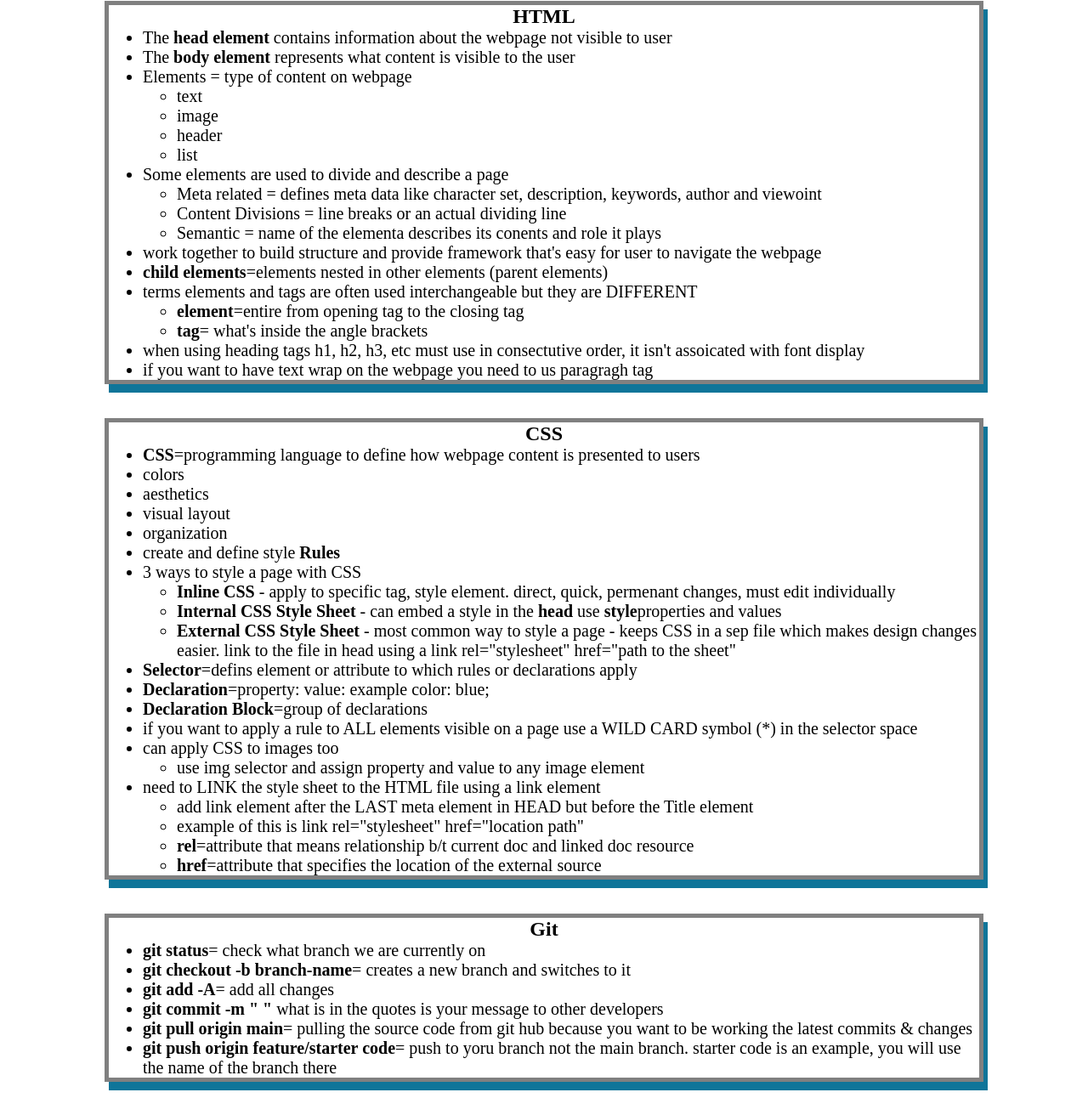
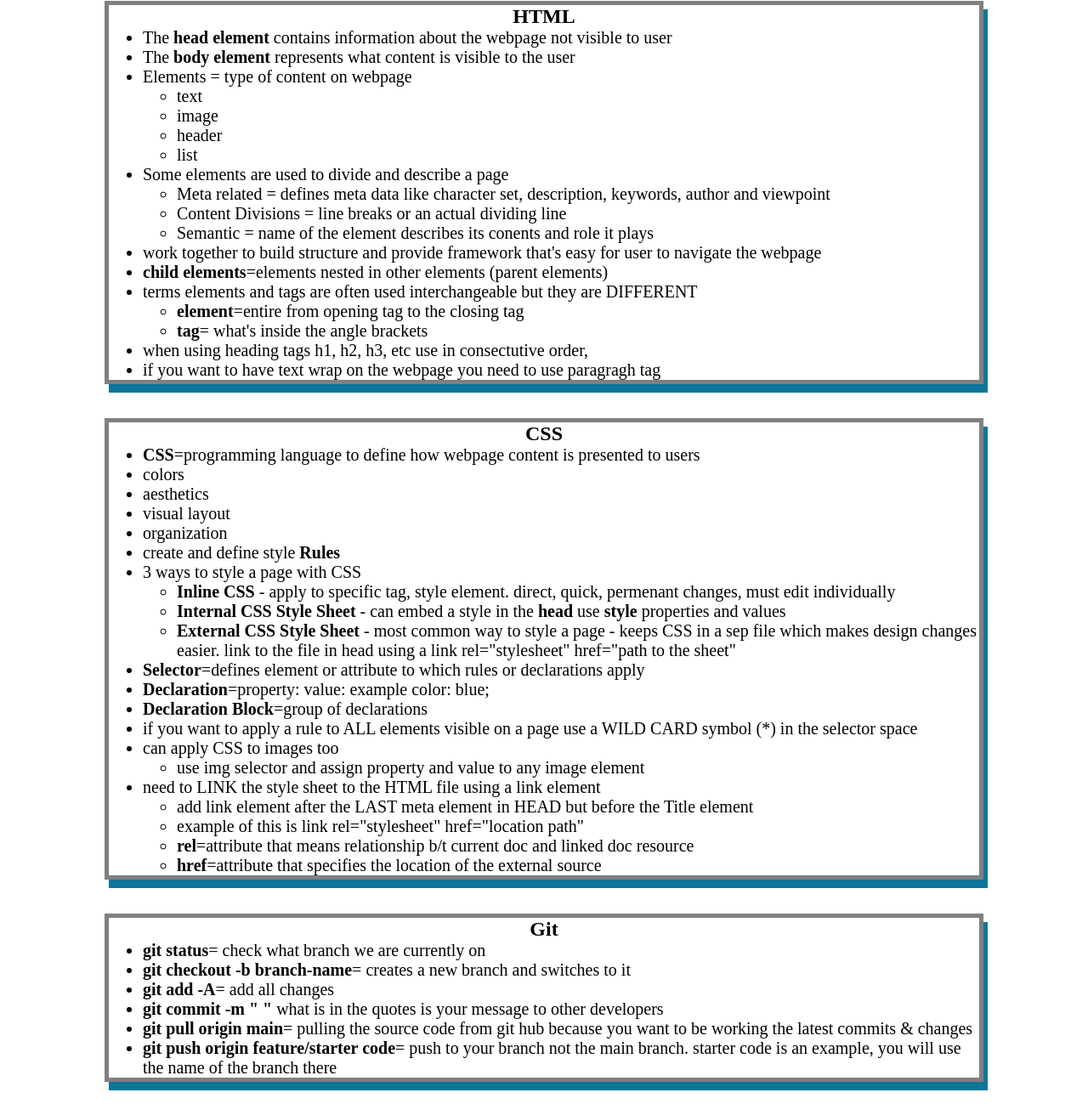
Before and after one commit to nchoin/prework-study-guide, a plain HTML site: page index.html in a window 1280 px wide. Shown: the part 177-1489 px from the top of the page at 85% size. Drawn offline with Linux system fonts and the light colour scheme.

Commit message:
corrected spelling mistakes

```diff
--- a/index.html
+++ b/index.html
@@ -28,9 +28,9 @@
         </ul>
         <li>Some elements are used to divide and describe a page
           <ul>
-            <li>Meta related = defines meta data like character set, description, keywords, author and viewoint</li>
+            <li>Meta related = defines meta data like character set, description, keywords, author and viewpoint</li>
             <li>Content Divisions = line breaks or an actual dividing line</li>
-            <li>Semantic = name of the elementa describes its conents and role it plays</li>
+            <li>Semantic = name of the element describes its conents and role it plays</li>
           </ul>
         <li>work together to build structure and provide framework that's easy for user to navigate the webpage</li>
         <li><b>child elements</b>=elements nested in other elements (parent elements)</li>
@@ -39,8 +39,8 @@
           <li><b>element</b>=entire from opening tag to the closing tag</li>
           <li><b>tag</b>= what's inside the angle brackets</li>
         </ul>
-        <li> when using heading tags h1, h2, h3, etc must use in consectutive order, it isn't assoicated with font display</li>
-        <li> if you want to have text wrap on the webpage you need to us paragragh tag </li>
+        <li> when using heading tags h1, h2, h3, etc use in consectutive order,</li>
+        <li> if you want to have text wrap on the webpage you need to use paragragh tag </li>
       </ul>
      </section>
      <section class="card" id="css-section">
@@ -55,10 +55,10 @@
       <li>3 ways to style a page with CSS</li>
       <ul>
         <li><b>Inline CSS</b> - apply to specific tag, style element. direct, quick, permenant changes, must edit individually</li>
-        <li><b>Internal CSS Style Sheet</b> - can embed a style in the <b>head</b> use <b>style</b>properties and values</li>
+        <li><b>Internal CSS Style Sheet</b> - can embed a style in the <b>head</b> use <b> style </b>properties and values</li>
         <li><b>External CSS Style Sheet</b> - most common way to style a page - keeps CSS in a sep file which makes design changes easier. link to the file in head using a link rel="stylesheet" href="path to the sheet"</li>
       </ul>
-      <li><b>Selector</b>=defins element or attribute to which rules or declarations apply</li>
+      <li><b>Selector</b>=defines element or attribute to which rules or declarations apply</li>
       <li><b>Declaration</b>=property: value:  example color: blue;</li>
       <li><b>Declaration Block</b>=group of declarations</li>
       <li>if you want to apply a rule to ALL elements visible on a page use a WILD CARD symbol (*) in the selector space</li>
@@ -83,7 +83,7 @@
         <li><b>git add -A</b>= add all changes</li>
         <li><b>git commit -m " "  </b>what is in the quotes is your message to other developers</li>
         <li><b>git pull origin main</b>= pulling the source code from git hub because you want to be working the latest commits & changes</li>
-        <li><b>git push origin feature/starter code</b>= push to yoru branch not the main branch. starter code is an example, you will use the name of the branch there</li>
+        <li><b>git push origin feature/starter code</b>= push to your branch not the main branch. starter code is an example, you will use the name of the branch there</li>
       </ul>
      </section>
 
```
